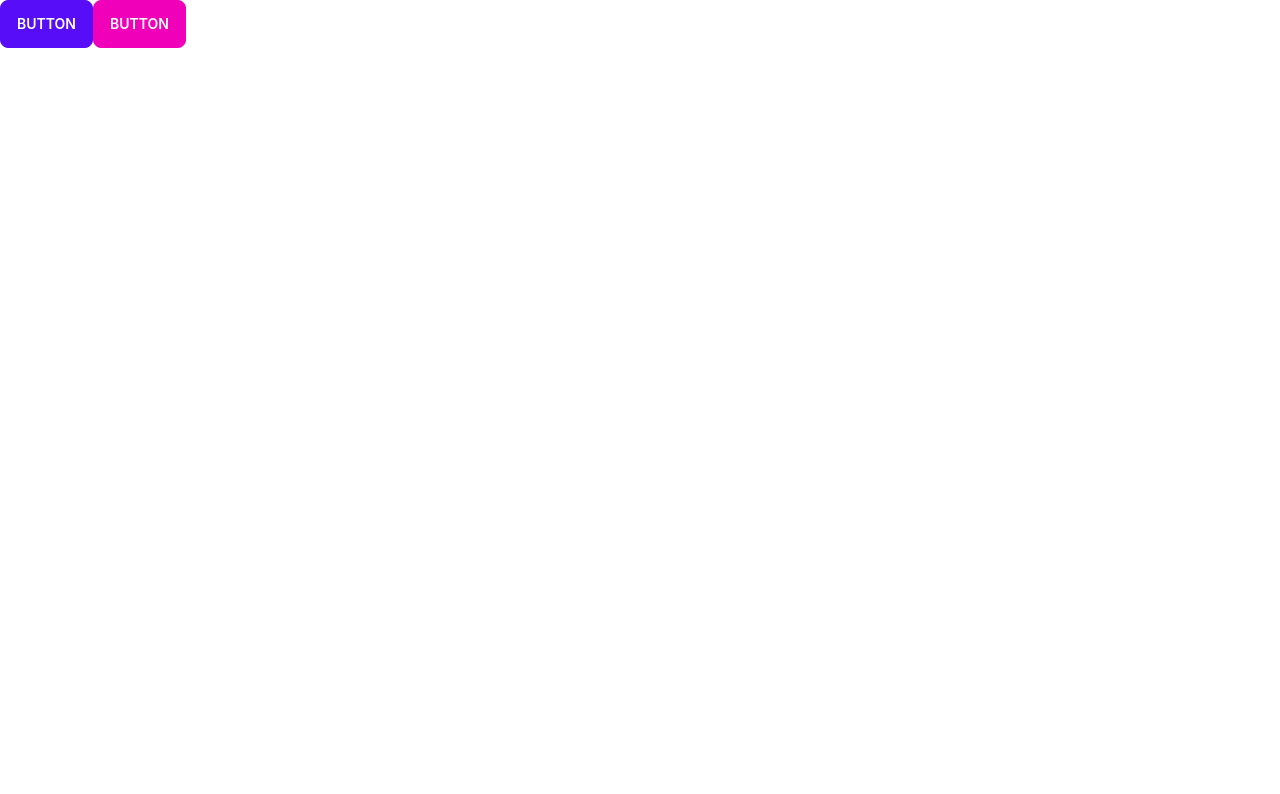
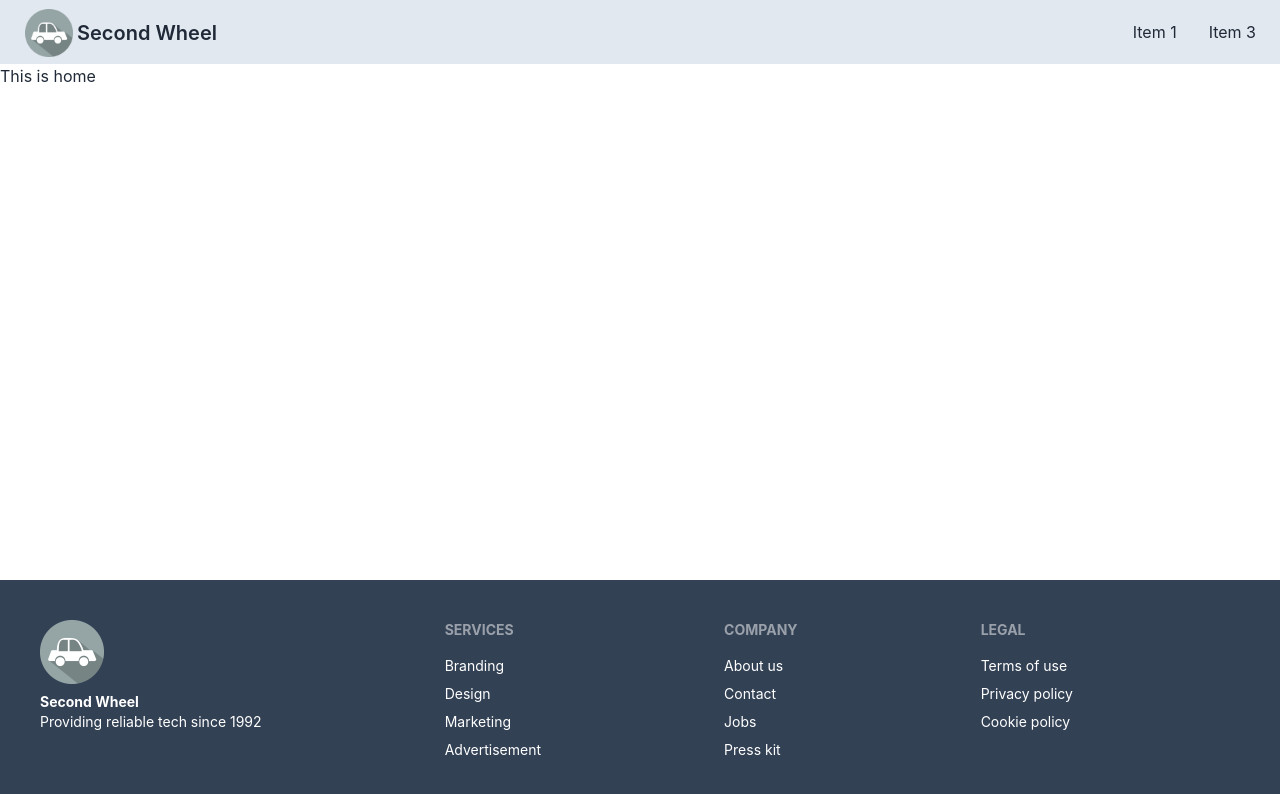
Before and after one commit to GourobSaha/Second-Wheel-Client, a React (Create React App) app: page / in a window 1280 px wide. Shown: the top 794 px of the page. Built offline with nearby package versions, Linux system fonts and the light colour scheme.

Commit message:
Navbar & Footer Added

```diff
--- a/public/index.html
+++ b/public/index.html
@@ -1,5 +1,5 @@
 <!DOCTYPE html>
-<html lang="en">
+<html lang="en" data-theme="light">
   <head>
     <meta charset="utf-8" />
     <link rel="icon" href="%PUBLIC_URL%/favicon.ico" />
@@ -24,7 +24,7 @@
       work correctly both with client-side routing and a non-root public URL.
       Learn how to configure a non-root public URL by running `npm run build`.
     -->
-    <title>React App</title>
+    <title>Second Wheel</title>
   </head>
   <body>
     <noscript>You need to enable JavaScript to run this app.</noscript>
--- a/src/App.js
+++ b/src/App.js
@@ -1,10 +1,11 @@
+import { RouterProvider } from 'react-router-dom';
 import './App.css';
+import router from './Routes/Routes/Routes';
 
 function App() {
   return (
     <div>
-      <button className="btn btn-primary">Button</button>
-      <button className="btn btn-secondary">Button</button>
+      <RouterProvider router={router}></RouterProvider>
     </div>
   );
 }
--- /dev/null
+++ b/src/Layout/Main.js
@@ -0,0 +1,16 @@
+import React from 'react';
+import { Outlet } from 'react-router-dom';
+import Footer from '../Pages/Shared/Footer/Footer';
+import Navbar from '../Pages/Shared/Navbar/Navbar';
+
+const Main = () => {
+    return (
+        <div className='flex flex-col min-h-screen'>
+            <Navbar></Navbar>
+            <Outlet></Outlet>
+            <Footer></Footer>
+        </div>
+    );
+};
+
+export default Main;
--- /dev/null
+++ b/src/Pages/Home/Home/Home.js
@@ -0,0 +1,11 @@
+import React from 'react';
+
+const Home = () => {
+    return (
+        <div>
+            <h1>This is home</h1>
+        </div>
+    );
+};
+
+export default Home;
--- /dev/null
+++ b/src/Pages/Shared/Footer/Footer.js
@@ -0,0 +1,38 @@
+import React from 'react';
+import { Link } from 'react-router-dom';
+import logo from '../../../Images/Logo/car_14444.png'
+
+const Footer = () => {
+    return (
+        <div className='mt-auto bg-slate-700'>
+            <footer className="footer p-10  text-white container mx-auto">
+                <div>
+                    <img src={logo} alt="" />
+                    <p><span className='font-bold'>Second Wheel</span><br />Providing reliable tech since 1992</p>
+                </div>
+                <div>
+                    <span className="footer-title">Services</span>
+                    <Link className="link link-hover">Branding</Link>
+                    <Link className="link link-hover">Design</Link>
+                    <Link className="link link-hover">Marketing</Link>
+                    <Link className="link link-hover">Advertisement</Link>
+                </div>
+                <div>
+                    <span className="footer-title">Company</span>
+                    <Link className="link link-hover">About us</Link>
+                    <Link className="link link-hover">Contact</Link>
+                    <Link className="link link-hover">Jobs</Link>
+                    <Link className="link link-hover">Press kit</Link>
+                </div>
+                <div>
+                    <span className="footer-title">Legal</span>
+                    <Link className="link link-hover">Terms of use</Link>
+                    <Link className="link link-hover">Privacy policy</Link>
+                    <Link className="link link-hover">Cookie policy</Link>
+                </div>
+            </footer>
+        </div>
+    );
+};
+
+export default Footer;
--- /dev/null
+++ b/src/Pages/Shared/Navbar/Navbar.js
@@ -0,0 +1,32 @@
+import React from 'react';
+import { Link } from 'react-router-dom';
+import logo from '../../../Images/Logo/car_14444.png'
+
+const Navbar = () => {
+    return (
+        <div className='bg-slate-200'>
+            <div className="navbar container mx-auto">
+                <div className="navbar-start">
+                    <div className="dropdown">
+                        <label tabIndex={0} className="btn btn-ghost lg:hidden">
+                            <svg xmlns="http://www.w3.org/2000/svg" className="h-5 w-5" fill="none" viewBox="0 0 24 24" stroke="currentColor"><path strokeLinecap="round" strokeLinejoin="round" strokeWidth="2" d="M4 6h16M4 12h8m-8 6h16" /></svg>
+                        </label>
+                        <ul tabIndex={0} className="menu menu-compact dropdown-content mt-3 p-2 shadow bg-base-100 rounded-box w-52">
+                            <li><Link>Item 1</Link></li>
+                            <li><Link>Item 3</Link></li>
+                        </ul>
+                    </div>
+                    <Link className="btn btn-ghost normal-case text-xl"><img src={logo} alt="" className='w-12 mr-1' />Second Wheel</Link>
+                </div>
+                <div className="navbar-end hidden lg:flex">
+                    <ul className="menu menu-horizontal p-0">
+                        <li><Link>Item 1</Link></li>
+                        <li><Link>Item 3</Link></li>
+                    </ul>
+                </div>
+            </div>
+        </div>
+    );
+};
+
+export default Navbar;
--- /dev/null
+++ b/src/Routes/Routes/Routes.js
@@ -0,0 +1,18 @@
+const { createBrowserRouter } = require("react-router-dom");
+const { default: Main } = require("../../Layout/Main");
+const { default: Home } = require("../../Pages/Home/Home/Home");
+
+const router = createBrowserRouter([
+    {
+        path: '/',
+        element: <Main></Main>,
+        children: [
+            {
+                path: '/',
+                element: <Home></Home>
+            }
+        ]
+    }
+])
+
+export default router;
```
Also changed, not shown: src/Images/Logo/car_14444.png (added), 1 other file (tests, documents, lock files or other folders).
